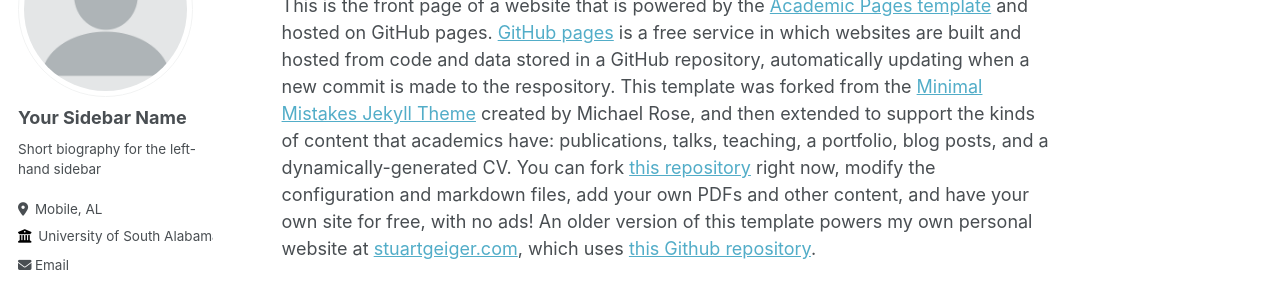
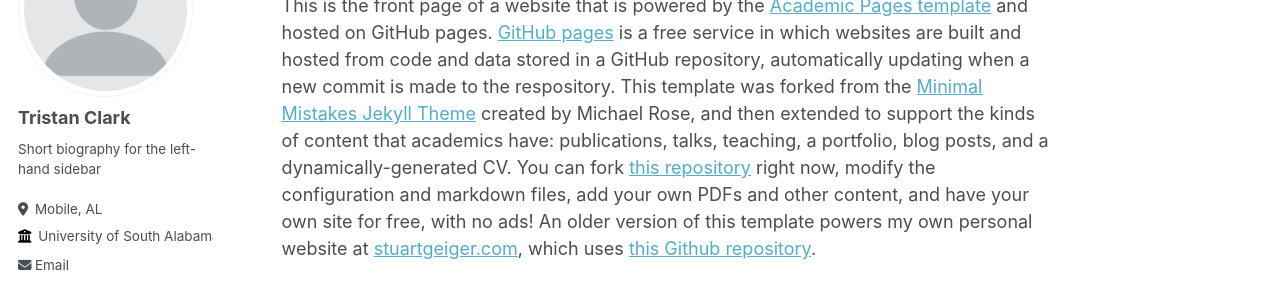
Before and after one commit to tristanaclark/tristanaclark.github.io, a Jekyll site: the page built from _pages/about.md, in a window 1280 px wide. Shown: the part 184-471 px from the top of the page. Built offline with Jekyll 4.4.1, drawn with Linux system fonts in a browser that asks for light colours; some web fonts are replaced.

Commit message:
Update _config.yml

```diff
--- a/_config.yml
+++ b/_config.yml
@@ -22,7 +22,7 @@ repository               : "academicpages/academicpages.github.io"
 author:
   # Biographic information
   avatar           : "profile.png"
-  name             : "Your Sidebar Name"
+  name             : "Tristan Clark"
   pronouns         : # example: "she/her"
   bio              : "Short biography for the left-hand sidebar"
   location         : "Mobile, AL"
```
